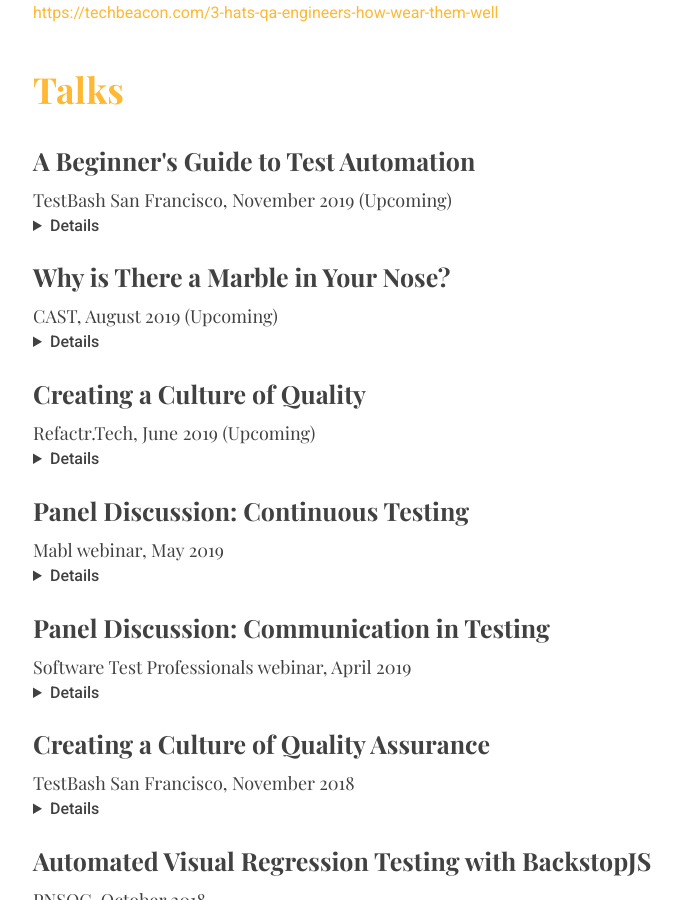
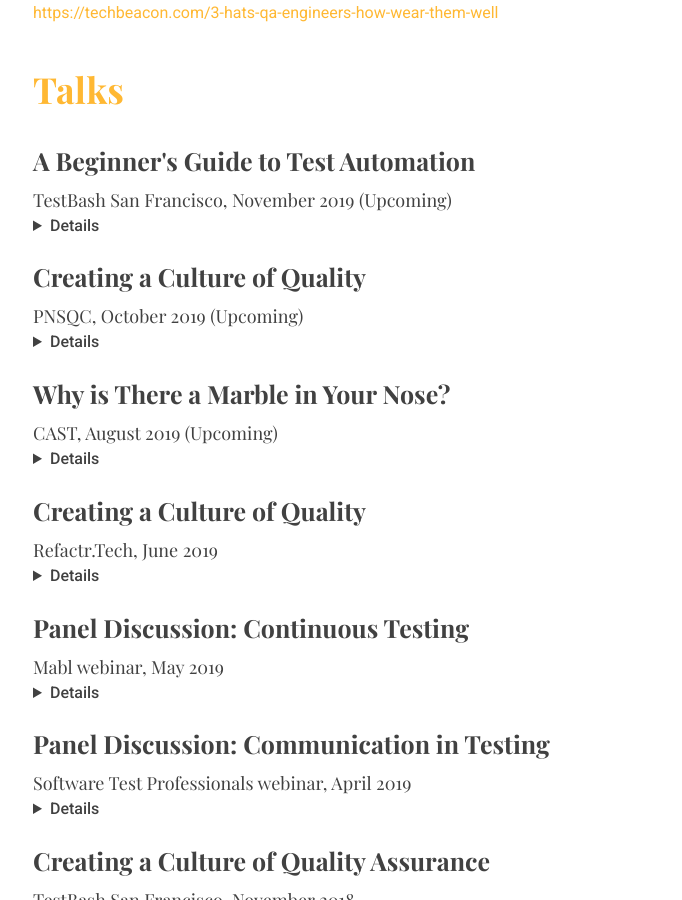
Before and after one commit to angelariggs/angelariggs.github.io, a Jekyll site: the page built from work.md, in a window 1280 px wide and 900 px high, scrolled down 744 px. Shown: the whole window, without its empty margins (125-807 px from the left). Built offline with Jekyll 4.4.1, drawn with Linux system fonts in a browser that asks for light colours; some web fonts are replaced.

Commit message:
i know committing to master for pnsqc update

```diff
--- a/work.md
+++ b/work.md
@@ -28,11 +28,19 @@
 <div>
    <h1 class="res-sec-title">Talks</h1>
 
-       <h2 class="res-h2">A Beginner's Guide to Test Automation</h2>
+    <h2 class="res-h2">A Beginner's Guide to Test Automation</h2>
     <h3> TestBash San Francisco, November 2019 (Upcoming)</h3>
     <h4 markdown='1'>
     <details>
         - Conference: [https://www.ministryoftesting.com/events/testbash-san-francisco-2019](https://www.ministryoftesting.com/events/testbash-san-francisco-2019#a-beginner-s-guide-to-test-automation)
+    </details>
+    </h4>
+
+    <h2 class="res-h2">Creating a Culture of Quality</h2>
+    <h3>PNSQC, October 2019 (Upcoming)</h3>
+    <h4 markdown='1'>
+    <details>
+        - Conference: [https://www.pnsqc.org/2019-conference/](https://www.pnsqc.org/2019-conference/)
     </details>
     </h4>
 
```
Also changed, not shown: other parts of work.md (+2 -1 lines).
